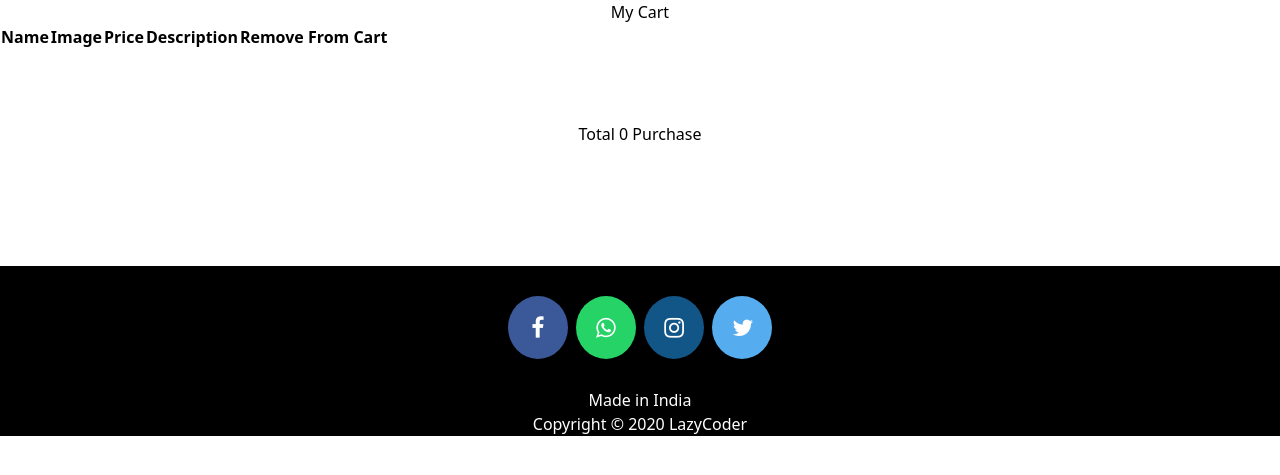
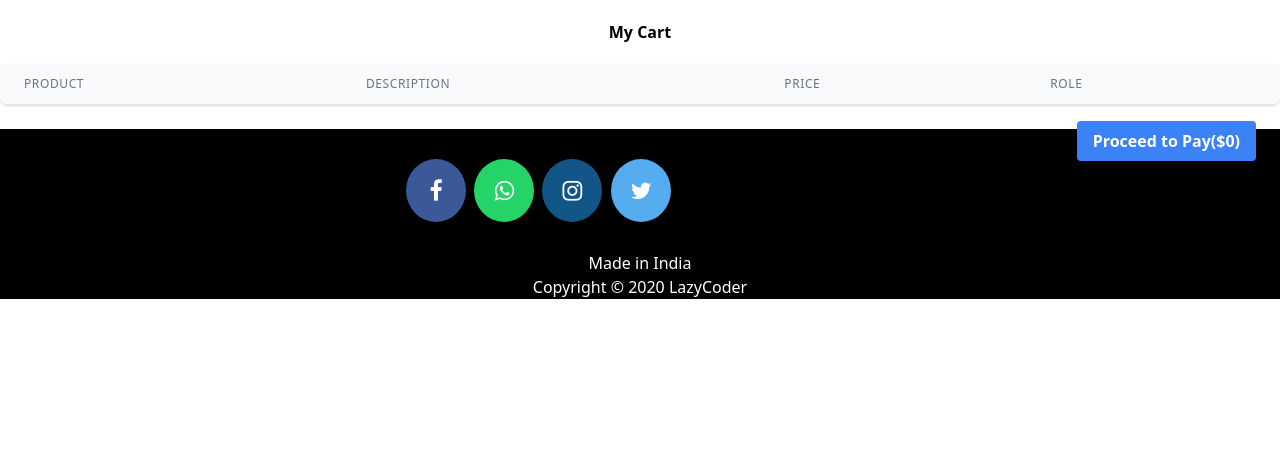
Before and after one commit to tinashemahwenda/sploramart-ui-refined, a Django app: page /cart in a window 1280 px wide. Shown: the part 86-561 px from the top of the page. Run offline with Django 3.2, Linux system fonts and the light colour scheme; lists and menus that the app fills with data are empty.

Commit message:
updated cart

```diff
--- a/code/templates/ecom/cart.html
+++ b/code/templates/ecom/cart.html
@@ -2,55 +2,77 @@
 {% load static %}
 {% block content %}
 
-
-
-<div class="container">
-  <div class="panel panel-primary">
-    <div class="panel-heading">
-      <h6 style="text-align:center;" class="panel-title">My Cart</h6>
-    </div>
-    <table class="table table-hover" id="dev-table">
-      <thead>
+<h1 class="font-bold text-center p-5">My Cart</h1>
+<div class="flex flex-col text-left">
+  <div class="-my-2 overflow-x-auto sm:-mx-6 lg:-mx-8">
+    <div class="py-2 align-middle inline-block min-w-full sm:px-6 lg:px-8">
+      <div class="shadow overflow-hidden border-b border-gray-200 sm:rounded-lg">
+        <table class="min-w-full divide-y divide-gray-200">
+          <thead class="bg-gray-50">
             <tr>
-          <th>Name</th>
-          <th>Image</th>
-          <th>Price</th>
-          <th>Description</th>
-          <th>Remove From Cart</th>
+              <th scope="col" class="px-6 py-3 text-left text-xs font-medium text-gray-500 uppercase tracking-wider">
+                Product
+              </th>
+              <th scope="col" class="px-6 py-3 text-left text-xs font-medium text-gray-500 uppercase tracking-wider">
+                Description
+              </th>
+              <th scope="col" class="px-6 py-3 text-left text-xs font-medium text-gray-500 uppercase tracking-wider">
+                Price
+              </th>
+              <th scope="col" class="px-6 py-3 text-left text-xs font-medium text-gray-500 uppercase tracking-wider">
+                Role
+              </th>
 
             </tr>
           </thead>
+          <tbody class="bg-white divide-y divide-gray-200">
             {% for p in products %}
             {% if p %}
 
             <tr>
-        <td> {{p.name}}</td>
-        <td> <img src="{% static p.product_image.url %}" alt="Profile Pic" height="40px" width="40px" /></td>
-        <td>{{p.price}}</td>
-        <td>{{p.description}}</td>
+              <td class="px-6 py-4 whitespace-nowrap">
+                <div class="flex items-center">
+                  <div class="flex-shrink-0 h-10 w-10">
+                    <img class="h-10 w-10 rounded-full"
+                      src="{% static p.product_image.url %}"
+                      alt="">
+                  </div>
+                  <div class="ml-4">
+                    <div class="text-sm font-medium text-gray-900">
+                      {{p.name}}
+                    </div>
+                  </div>
+                </div>
+              </td>
+              <td class="px-6 py-4 whitespace-nowrap">
+                <div class="text-sm text-gray-900">{{p.description}}</div>
 
-        <td><a class="btn btn-danger btn-xs" href="{% url 'remove-from-cart' p.id  %}"><span class="glyphicon glyphicon-trash"></span></a></td>
+              </td>
+              <td class="px-6 py-4 whitespace-nowrap">
+                <span class="px-2 inline-flex text-xs leading-5 font-semibold rounded-full bg-purple-800 text-white">
+                  {{p.price}}
+                </span>
+              </td>
 
+              <td class="px-6 py-4 whitespace-nowrap text-sm font-medium">
+                  <a href="{% url 'remove-from-cart' p.id  %}" class="text-red-600 hover:text-red-900">Remove</a>
+              </td>
             </tr>
             {%else%}
-      <br><br><br>
             <h1>no products</h1>
             {% endif %}
             {% endfor %}
+          </tbody>
         </table>
       </div>
     </div>
-<br><br><br>
-<div style="text-align: center;">
-  <button class="button button2">Total {{total}}</button>
-  <a href="/customer-address"><button class="button" ><span>Purchase </span></button></a>
+  </div>
+</div>
+<div class="px-6 pt-4 pb-2">
+  <a href="/customer-address" class="bg-blue-500 hover:bg-blue-700 text-white float-right font-bold py-2 px-4 mb-5 rounded">
+      Proceed to Pay(${{total}})
+  </a>
 </div>
 
 
-<br><br><br><br><br>
-<!--
-developed By : sumit kumar
-facebook : fb.com/sumit.luv
-youtube : youtube.com/lazycoders
--->
 {% endblock content %}
```
Lines whose indentation alone changed are shown as unchanged.
